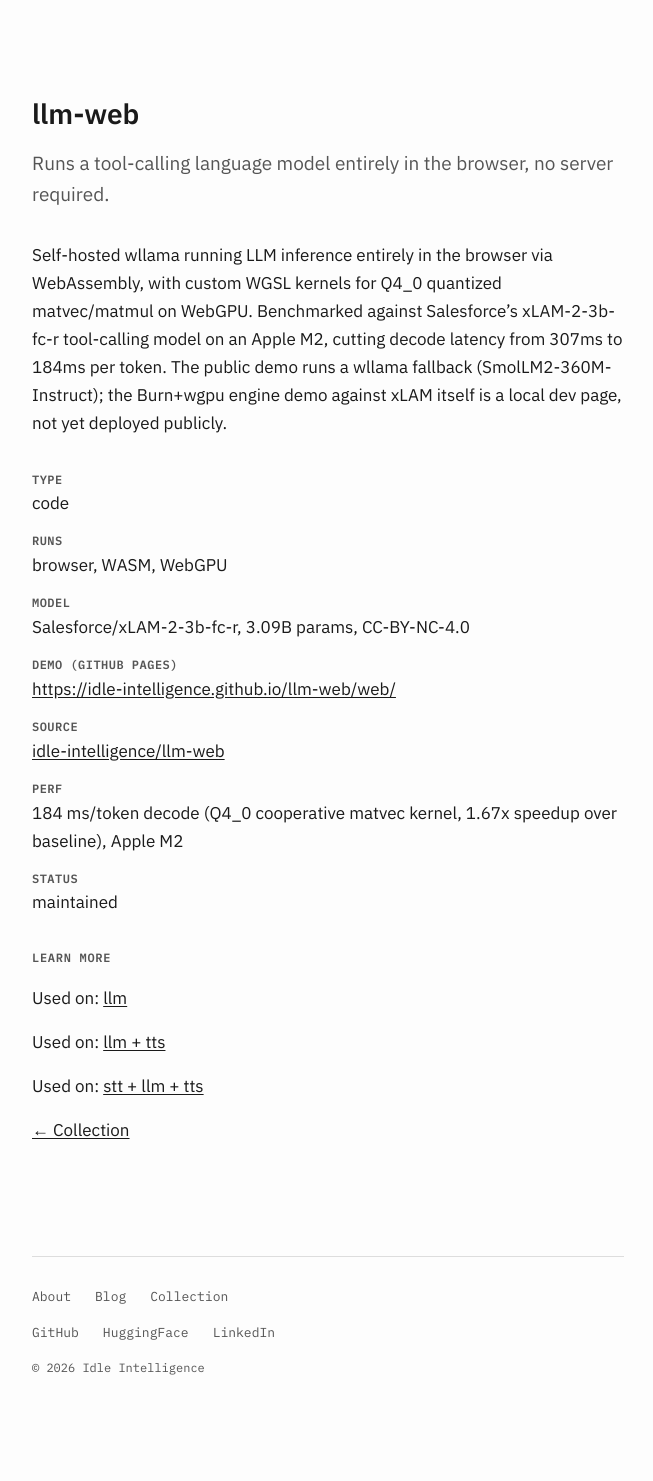
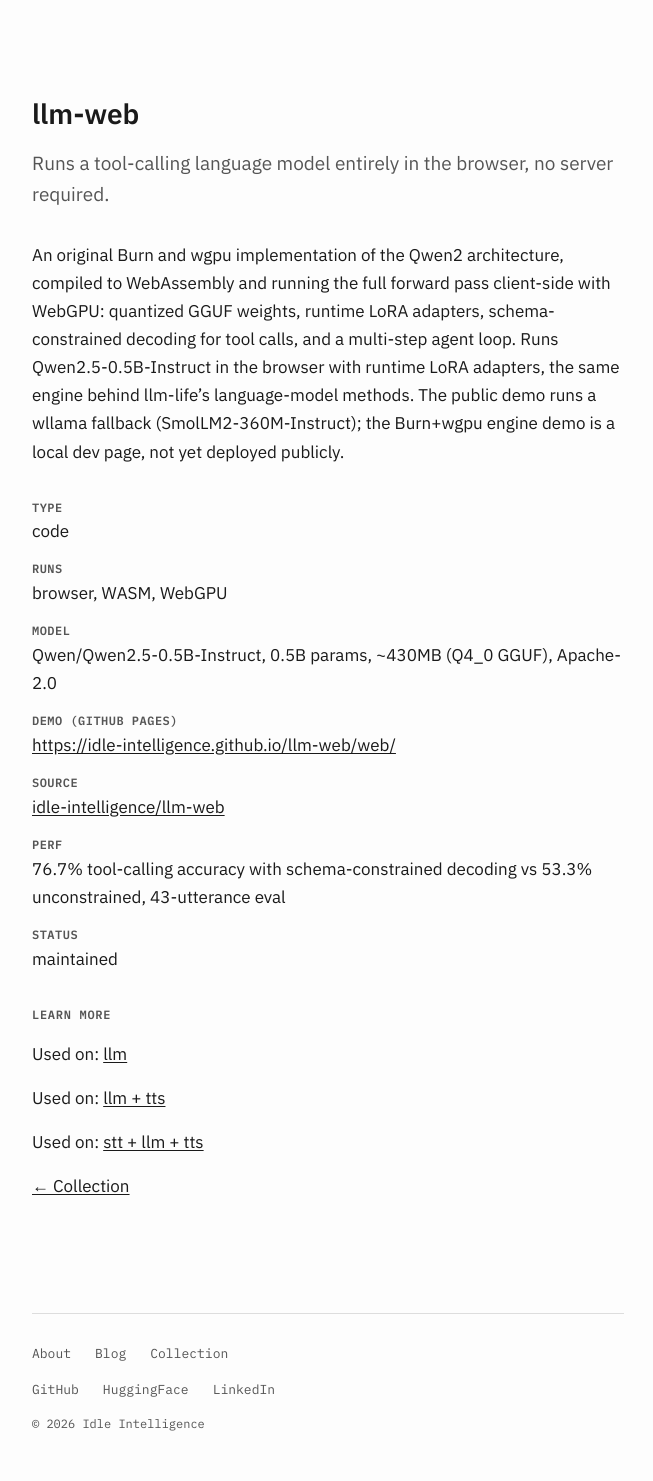
Before and after one commit to idle-intelligence/site, a Jekyll site: the page built from _collection/llm-web.md, in a window 1280 px wide. Shown: the whole page, without its empty margins (312-965 px from the left). Built offline with Jekyll 4.4.1, drawn with Linux system fonts in a browser that asks for light colours; before the commit the page ends 1425 px from its top, so only the background shows below that.

Commit message:
llm-web: remove xLAM/Salesforce, describe published Qwen2.5-0.5B-Instruct engine

```diff
--- a/_collection/llm-web.md
+++ b/_collection/llm-web.md
@@ -7,7 +7,7 @@ repo: idle-intelligence/llm-web
 hf: ""
 demo: ""
 demo_pages: "https://idle-intelligence.github.io/llm-web/web/"
-original_model: Salesforce/xLAM-2-3b-fc-r
+original_model: Qwen/Qwen2.5-0.5B-Instruct
 dataset: ""
 used_on:
   - title: llm
@@ -16,19 +16,21 @@ used_on:
     url: "https://trucs.ai/llm-tts/"
   - title: stt + llm + tts
     url: "https://trucs.ai/stt-llm-tts/"
-perf_highlight: 184 ms/token decode (Q4_0 cooperative matvec kernel, 1.67x speedup over baseline), Apple M2
+perf_highlight: "76.7% tool-calling accuracy with schema-constrained decoding vs 53.3% unconstrained, 43-utterance eval"
 what_is: Runs a tool-calling language model entirely in the browser, no server required.
 runs: browser, WASM, WebGPU
-model_size: 3.09B params
-license: CC-BY-NC-4.0
+model_size: 0.5B params, ~430MB (Q4_0 GGUF)
+license: Apache-2.0
 status: maintained
 blurb: >-
-  Self-hosted wllama running LLM inference entirely in the browser via
-  WebAssembly, with custom WGSL kernels for Q4_0 quantized matvec/matmul on
-  WebGPU. Benchmarked against Salesforce's xLAM-2-3b-fc-r tool-calling model on
-  an Apple M2, cutting decode latency from 307ms to 184ms per token. The public
-  demo runs a wllama fallback (SmolLM2-360M-Instruct); the Burn+wgpu engine demo
-  against xLAM itself is a local dev page, not yet deployed publicly.
+  An original Burn and wgpu implementation of the Qwen2 architecture, compiled
+  to WebAssembly and running the full forward pass client-side with WebGPU:
+  quantized GGUF weights, runtime LoRA adapters, schema-constrained decoding for
+  tool calls, and a multi-step agent loop. Runs Qwen2.5-0.5B-Instruct in the
+  browser with runtime LoRA adapters, the same engine behind llm-life's
+  language-model methods. The public demo runs a wllama fallback
+  (SmolLM2-360M-Instruct); the Burn+wgpu engine demo is a local dev page, not
+  yet deployed publicly.
 ---
 
 {{ page.blurb }}
```
